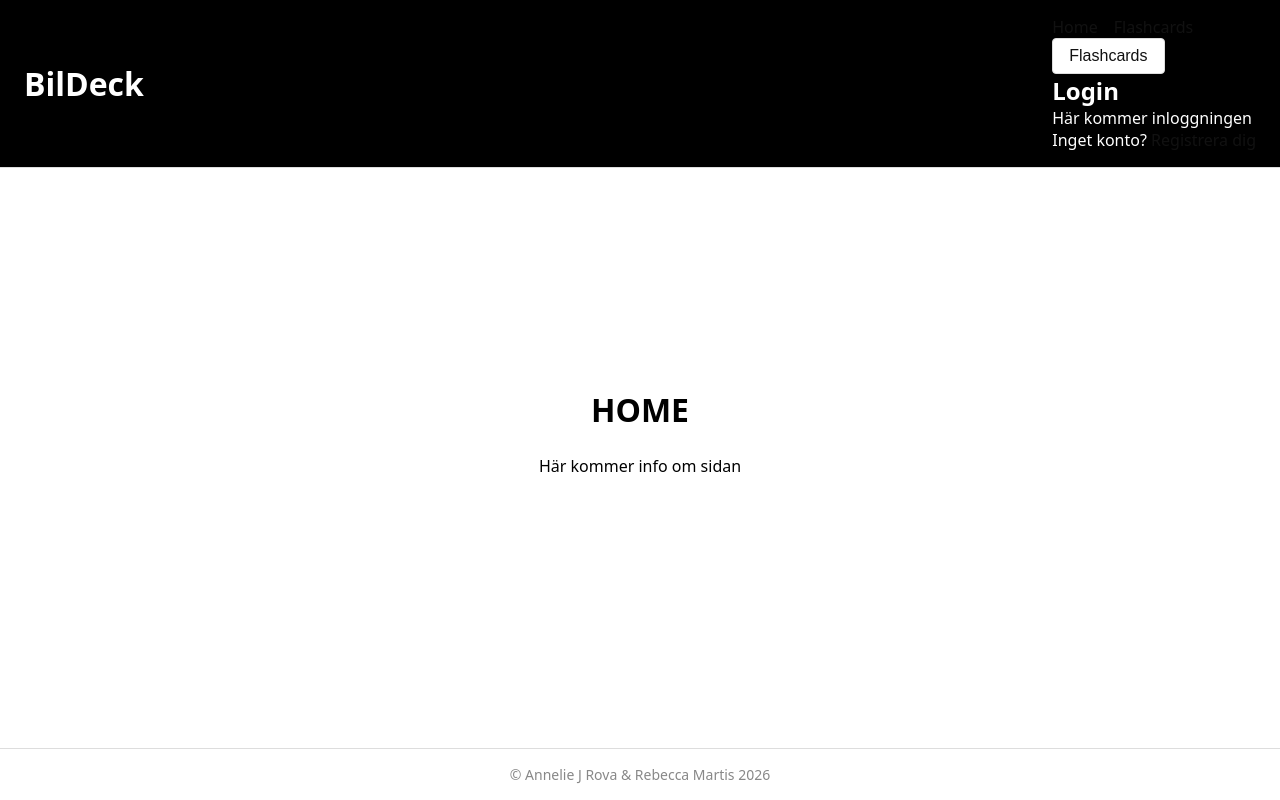
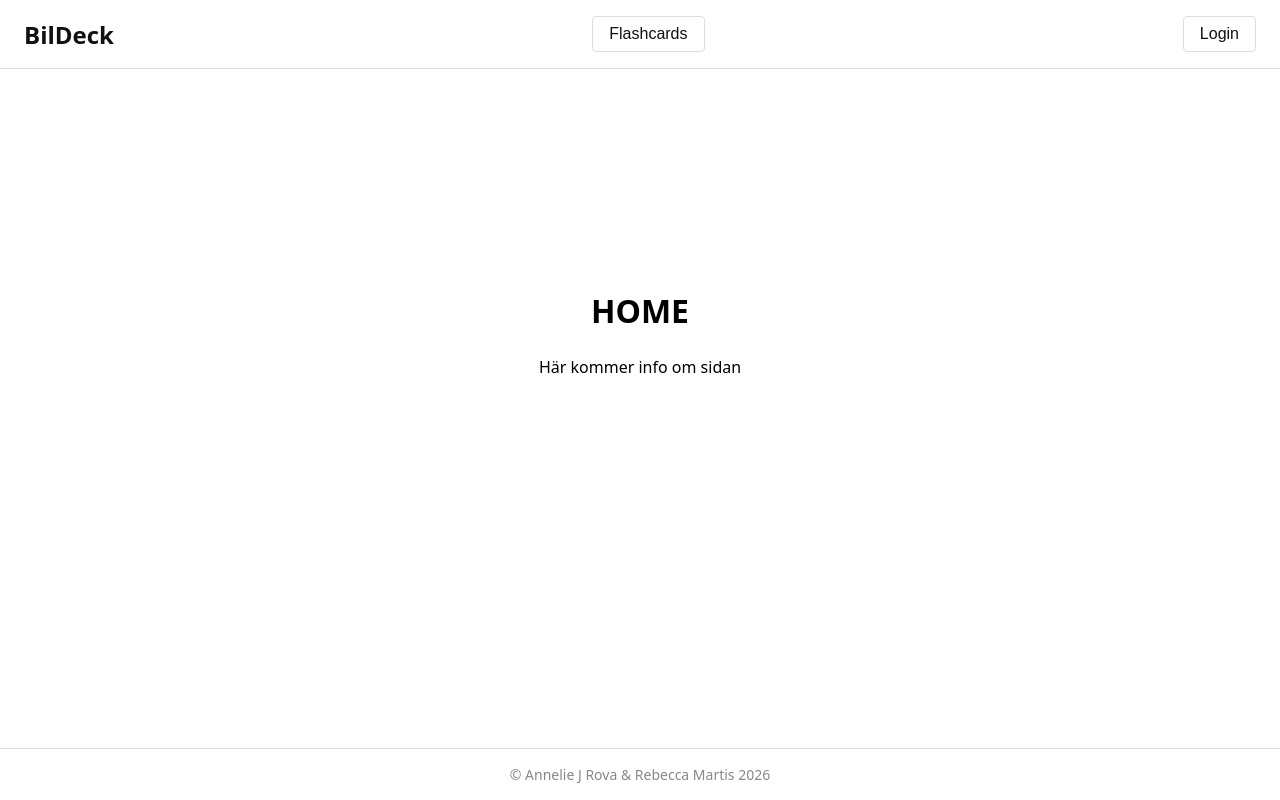
Before and after one commit to Beckasinis/BilDeck, a React (Vite) app: page / in a window 1280 px wide. Built offline with nearby package versions, Linux system fonts and the light colour scheme.

Commit message:
feat(header): header navigation update

```diff
--- a/src/components/header/header.css
+++ b/src/components/header/header.css
@@ -1,20 +1,47 @@
 header {
-  background: #000;
-  color: #fff;
   display: flex;
   justify-content: space-between;
   align-items: center;
   padding: var(--spacing) var(--spacing-lg);
+  background: #fff;
   border-bottom: 1px solid #ddd;
+  position: sticky;
+  top: 0;
+  z-index: 10;
 }
 
-nav ul {
-  display: flex;
-  gap: var(--spacing);
-  list-style: none;
+.logo {
+  flex: 0 0 auto;
 }
 
-nav a {
-  text-decoration: none;
+.logo h1 {
+  font-size: 1.5rem;
   color: #111;
+  margin: 0;
 }
+
+nav {
+  flex: 1;
+  display: flex;
+  justify-content: center;
+  padding: 0 var(--spacing);
+}
+
+.auth-button {
+  flex: 0 0 auto;
+}
+
+.auth-button button {
+  padding: 0.5rem 1rem;
+  border: 1px solid #ddd;
+  background: #fff;
+  color: #111;
+  cursor: pointer;
+  border-radius: 4px;
+  font-size: 1rem;
+}
+
+.auth-button button:hover {
+  background: #f5f5f5;
+  border-color: #999;
+}
--- a/src/components/header/header.jsx
+++ b/src/components/header/header.jsx
@@ -1,20 +1,44 @@
 import './header.css';
+import { useState } from 'react';
 import { Link } from 'react-router'
-import LoginModal from '../loginModal'
+import LoginModal from '../loginModal';
 import Dropdown from '../dropdown/Dropdown';
 
+/**
+ * Header Component
+ * Main navigation header with logo, flashcard categories dropdown and login button
+ */
 function Header() {
+  const [isLoginModalOpen, setIsLoginModalOpen] = useState(false);
+
+  /**Opens the login modal */
+  const handleLoginClick = () => {
+    setIsLoginModalOpen(true);
+  };
+
+  /** Close the login modal */
+  const handleCloseLoginModal = () => {
+    setIsLoginModalOpen(false);
+  };
+
   return (
     <header>
-      <h1>BilDeck</h1>
+      <div className="logo">
+        <h1>BilDeck</h1>
+      </div>
+
       <nav>
-        <ul>
-          <li><Link to="/">Home</Link></li>
-          <li><Link to="/deck">Flashcards</Link></li>
-        </ul>
         <Dropdown />
-        <LoginModal />
       </nav>
+
+      <div className="auth-button">
+        <button onClick={handleLoginClick}>Login</button>
+      </div>
+
+      {isLoginModalOpen && (
+        <LoginModal onClose={handleCloseLoginModal} />
+      )}
+
     </header>
   );
 }
```
